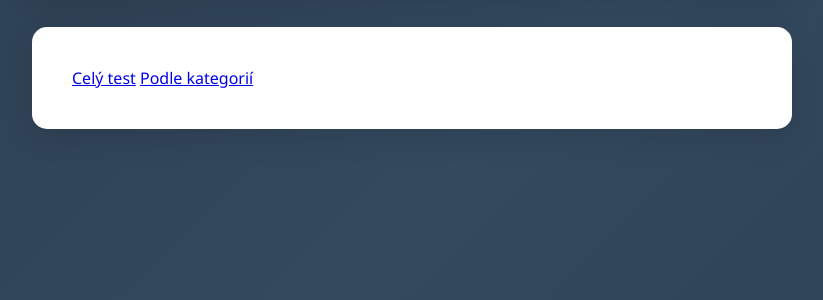
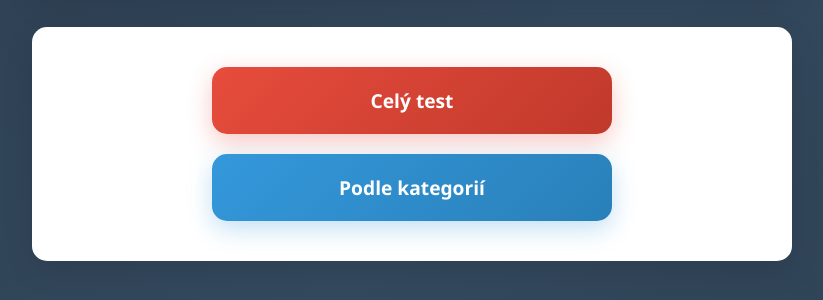
Before and after one commit to msulc11/pripotest, a plain HTML site: page index.html in a window 1280 px wide. Shown: the part 180-480 px from the top of the page, without its empty margins (228-1051 px from the left). Drawn offline with Linux system fonts and the light colour scheme.

Commit message:
Update vzhledu a fix otázek

```diff
--- a/index.html
+++ b/index.html
@@ -15,8 +15,8 @@
 
         <main>
             <div class="menu-container">
-                <a href="celytest.html" class="">Celý test</a>
-                <a href="kategorie.html" class="">Podle kategorií</a>
+                <a href="celytest.html" class="menu-btn">Celý test</a>
+                <a href="kategorie.html" class="menu-btn">Podle kategorií</a>
             </div>
         </main>
     </div>
--- a/questions.js
+++ b/questions.js
@@ -216,7 +216,7 @@ const questions = [
         category: "Logické funkce",
         question: "Výrokem je např.věta \"Dva plus jedna je šest.\"",
         type: "boolean",
-        correctAnswer: false
+        correctAnswer: true
     },
     {
         id: 22,
--- a/style.css
+++ b/style.css
@@ -61,6 +61,60 @@ main {
     border-radius: 15px;
     padding: 40px;
     box-shadow: 0 10px 30px rgba(0, 0, 0, 0.1);
+}
+
+.menu-container {
+    display: flex;
+    flex-direction: column;
+    gap: 20px;
+    max-width: 400px;
+    margin: 0 auto;
+}
+
+.menu-btn {
+    background: linear-gradient(135deg, #3498db, #2980b9);
+    color: white;
+    text-decoration: none;
+    padding: 20px 30px;
+    border-radius: 15px;
+    font-size: 1.2em;
+    font-weight: 600;
+    text-align: center;
+    transition: all 0.3s ease;
+    box-shadow: 0 8px 25px rgba(52, 152, 219, 0.3);
+    position: relative;
+    overflow: hidden;
+}
+
+.menu-btn::before {
+    content: '';
+    position: absolute;
+    top: 0;
+    left: -100%;
+    width: 100%;
+    height: 100%;
+    background: linear-gradient(90deg, transparent, rgba(255,255,255,0.2), transparent);
+    transition: left 0.5s;
+}
+
+.menu-btn:hover::before {
+    left: 100%;
+}
+
+.menu-btn:hover {
+    transform: translateY(-5px);
+    box-shadow: 0 12px 35px rgba(52, 152, 219, 0.4);
+    text-decoration: none;
+    color: white;
+}
+
+.menu-btn:first-child {
+    background: linear-gradient(135deg, #e74c3c, #c0392b);
+    box-shadow: 0 8px 25px rgba(231, 76, 60, 0.3);
+}
+
+.menu-btn:first-child:hover {
+    box-shadow: 0 12px 35px rgba(231, 76, 60, 0.4);
 }
 
 .question-section {
@@ -227,6 +281,9 @@ main {
     box-shadow: 0 4px 15px rgba(52, 73, 94, 0.3);
     position: relative;
     overflow: hidden;
+    text-decoration: none;
+    display: inline-block;
+    text-align: center;
 }
 
 .nav-btn::before {
@@ -247,6 +304,8 @@ main {
 .nav-btn:hover:not(:disabled) {
     transform: translateY(-3px);
     box-shadow: 0 8px 25px rgba(52, 73, 94, 0.4);
+    text-decoration: none;
+    color: white;
 }
 
 .nav-btn:disabled {
@@ -412,6 +471,16 @@ main {
         padding: 25px;
     }
 
+    .menu-container {
+        max-width: 100%;
+        gap: 15px;
+    }
+
+    .menu-btn {
+        padding: 16px 20px;
+        font-size: 1.1em;
+    }
+
     #question-title {
         font-size: 1.2em;
     }
```
